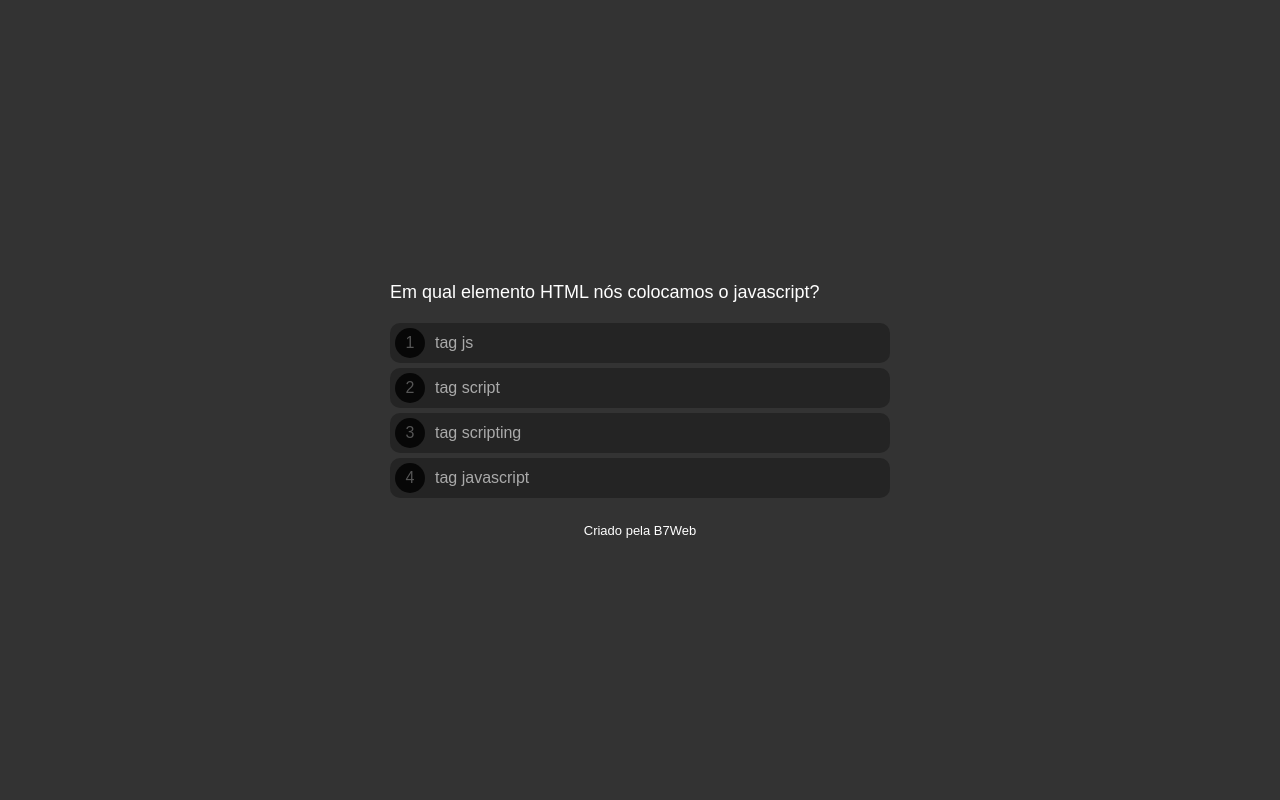
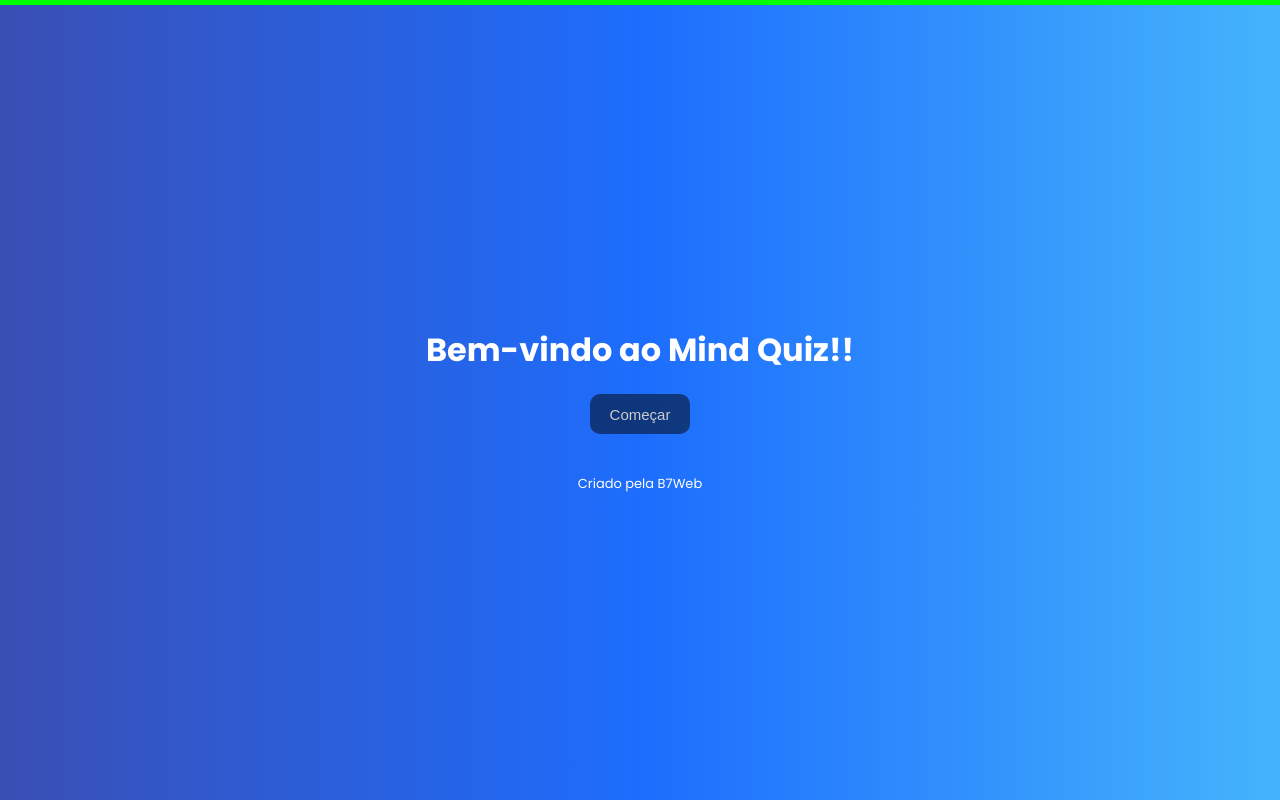
Before and after one commit to ThainaSantoss/project-mind-quiz, a plain HTML site: page index.html in a window 1280 px wide. Drawn offline with Linux system fonts and the light colour scheme.

Commit message:
project changes

```diff
--- a/index.html
+++ b/index.html
@@ -8,6 +8,11 @@
     <link rel="stylesheet" href="style.css" />
 </head>
 <body>
+    <div class="start">
+        <h1>Bem-vindo ao Mind Quiz!!</h1>
+        <button class="start-button">Começar</button>
+    </div>
+
     <div class="progress">
         <div class="progress--bar"></div>
     </div>
--- a/questions.js
+++ b/questions.js
@@ -1,95 +1,103 @@
 let questions = [
     {
-        question: 'Em qual elemento HTML nós colocamos o javascript?',
+        question: 'Qual número deve substituir o ponto de interrogação? 2,4,8,16,?',
         options: [
-            'tag js',
-            'tag script',
-            'tag scripting',
-            'tag javascript'
+            '20',
+            '24',
+            '30',
+            '32'
+        ],
+        answer: 3
+    },
+
+    {
+        question: 'Qual é o próximo número na sequência? 1,1,2,3,5,8,? ',
+        options: [
+            '10',
+            '12',
+            '13',
+            '15'
+        ],
+        answer: 2
+    },
+    {
+        question: 'João é mais velho que Pedro, mas mais novo que Maria. Quem é o mais novo?',
+        options: [
+            'João',
+            'Pedro',
+            'Maria',
+            ' Não é possível determinar'
         ],
         answer: 1
     },
     {
-        question: 'Onde é o local certo de colocar o javascript?',
+        question: 'Encontre o número que completa a sequência: 3,9,27,81,?',
         options: [
-            'Na tag body',
-            'Na tag head',
-            'Tanto na tag body quanto a head estão corretas'
+            '162',
+            '243',
+            '324',
+            '405'
+        ],
+        answer: 1
+    },
+    {
+        question: 'Se hoje é quarta-feira, que dia será depois de 10 dias?',
+        options: [
+            'Sexta-feira',
+            'Sábado',
+            'Domingo',
+            'Segunda-feira'
+        ],
+        answer: 1
+    },
+    {
+        question: 'Qual palavra não pertence ao grupo?',
+        options: [
+            ' Saturno',
+            ' Netuno',
+            'Urano',
+            'Plutão'
+        ],
+        answer: 3
+    },
+    {
+        question: 'Um ônibus tem 40 passageiros. Na primeira parada, 5 pessoas saem e 7 entram. Na segunda parada, 10 pessoas saem e 2 entram. Quantas pessoas estão agora no ônibus? ',
+        options: [
+            '34',
+            '35',
+            '36',
+            '37'
+        ],
+        answer: 0
+    },
+    {
+        question: 'Qual número deve substituir o ponto de interrogação? 5,8,13,21,?',
+        options: [
+            '30',
+            '33',
+            '34',
+            '36'
         ],
         answer: 2
     },
     {
-        question: 'Qual a sintaxe correta para adicionar um arquivo javascript externo na tag script?',
+        question: 'Eduardo tem 6 anos e seu irmão Pedro tem 10 anos. Quantos anos Eduardo terá quando Pedro tiver 15 anos?',
         options: [
-            'name="xxx.js"',
-            'src="xxx.js"',
-            'href="xxx.js"'
-        ],
-        answer: 1
-    },
-    {
-        question: 'Um arquivo javascript externo precisa ter a tag script',
-        options: [
-            'Verdade',
-            'Falso'
-        ],
-        answer: 1
-    },
-    {
-        question: 'Como escrever um "Olá Mundo" em um alertbox?',
-        options: [
-            'alertBox("Olá Mundo")',
-            'msgBox("Olá Mundo")',
-            'msg("Olá Mundo")',
-            'alert("Olá Mundo")'
+            '8 anos',
+            '9 anos',
+            '10 anos',
+            '11 anos'
         ],
         answer: 3
     },
     {
-        question: 'Como você cria uma função no Javascript?',
+        question: 'Qual palavra não pertence ao grupo?',
         options: [
-            'function:minhaFuncao()',
-            'function = minhaFuncao()',
-            'function minhaFuncao()'
+            'Maçã',
+            'Banana',
+            'Laranja',
+            'Batata'
         ],
-        answer: 2
-    },
-    {
-        question: 'Como chamar uma função chamada "minhaFuncao"?',
-        options: [
-            'call minhaFuncao',
-            'call function minhaFuncao',
-            'minhaFuncao()'
-        ],
-        answer: 2
-    },
-    {
-        question: 'Como escrever uma condicional IF no Javascript?',
-        options: [
-            'if i = 5',
-            'if i == 5 then',
-            'if (i == 5)',
-            'if i = 5 then'
-        ],
-        answer: 2
-    },
-    {
-        question: 'Como fazer um if que executa um código caso "i" for diferente de 5',
-        options: [
-            'if (i != 5)',
-            'if (i <> 5)',
-            'if i <> 5',
-            'if i =! 5 then'
-        ],
-        answer: 0
-    },
-    {
-        question: 'Como o loop while começa?',
-        options: [
-            'while (i <= 10)',
-            'while (i <= 10; i++)',
-            'while i = 1 to 10'
-        ],
-        answer: 0
+        answer: 3
     },
 ];
--- a/script.js
+++ b/script.js
@@ -1,10 +1,13 @@
 // inicial data
 let currentQuestion = 0; // questão atual
 let correctAnswers = 0;
-showQuestion();
+showQuestion = 0;
+
+
 
 //EVENTS
 document.querySelector('.scoreArea button').addEventListener('click', resetEvent)
+document.querySelector('.start-button').addEventListener('click', eventStart) // parou aqui, falta clicar no botão para aparecer as perguntas
 
 //functions
 
--- a/style.css
+++ b/style.css
@@ -1,3 +1,5 @@
+@import url('https://fonts.googleapis.com/css2?family=Poppins:ital,wght@0,100;0,200;0,300;0,400;0,500;0,600;0,700;0,800;0,900;1,100;1,200;1,300;1,400;1,500;1,600;1,700;1,800;1,900&display=swap');
+
 * {
     margin: 0;
     padding: 0;
@@ -10,14 +12,36 @@ body {
     justify-content: center;
     align-items: center;
     flex-direction: column;
-    background-color: #333;
-    font-family: Arial, Helvetica, sans-serif;
+    background: rgb(58,79,180);
+    background: linear-gradient(90deg, rgba(58,79,180,1) 0%, rgba(29,109,253,1) 50%, rgba(69,180,252,1) 100%);
+    font-family: "Poppins", sans-serif;
 }
+
 
 h1 {
     color: #FFF;
     margin: 20px 0;
 }
+
+.start-button {
+    width: 100px;
+    height: 40px;
+    font-size: 15px;
+    border: 0;
+    border-radius: 10px;
+    background-color: rgba(0, 0, 0, 0.5);
+    color: #CCC;
+    margin: 20px auto;
+    cursor: pointer;
+    text-align: center;
+    display: block;
+    padding: 10px;
+}
+
+.start-button:hover {
+    background-color: rgba(0, 0, 0, 0.3);
+}
+
 
 .progress {
     height: 5px;
@@ -26,6 +50,7 @@ h1 {
     top: 0;
     right: 0;
 }
+
 .progress--bar {
     background-color: #00FF00;
     height: 100%;
@@ -40,6 +65,9 @@ h1 {
 .questionArea {
     max-width: 500px;
     width: 100%;
+    background-color: rgba(0, 0, 0, 0.3);
+    padding: 20px;
+    border-radius: 15px;
 }
 
 .question {
@@ -54,7 +82,7 @@ h1 {
     background-color: rgba(0, 0, 0, 0.3);
     border-radius: 10px;
     margin-bottom: 5px;
-    color: #AAA;
+    color: #e0e0e0;
     font-size: 16px;
     cursor: pointer;
 }
@@ -68,7 +96,7 @@ h1 {
     margin-left: 5px;
     margin-right: 10px;
     background-color: rgba(0, 0, 0, 0.8);
-    color: #555;
+    color: #ffffff;
 }
 .option:hover {
     background-color: rgba(0, 0, 0, 0.2);
@@ -108,7 +136,7 @@ h1 {
     border: 0;
     border-radius: 10px;
     background-color: rgba(0, 0, 0, 0.5);
-    color: #CCC;
+    color: #e7e4e4;
     padding: 10px;
     margin-top: 20px;
     cursor: pointer;
```
